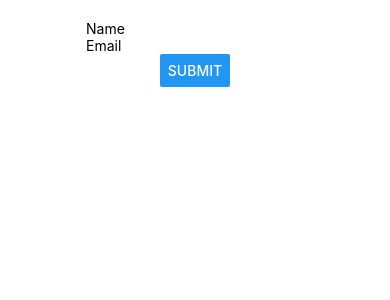
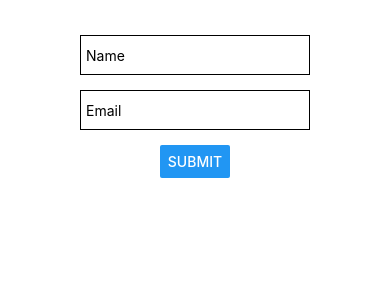
Before and after one commit to Gotmiku-2001/reactproject, a React Native app: screen / in a window 390 px wide. Shown: the top 300 px of the page. Built offline with nearby package versions, Linux system fonts and the light colour scheme.

Commit message:
20/07/2022

```diff
--- a/components/UserNameandPassword.js
+++ b/components/UserNameandPassword.js
@@ -29,17 +29,18 @@ const UsernamePassword = () => {
       <TextInput
       value={Name}
       onChangeText = {(Name)=>{setName(Name)}}
-      style={styles.TextInput}
+      style={styles.TextInputStyle}
       placeholder='Name'
       />
       <TextInput
       value={Email}
       onChangeText = {(Email)=>{setEmail(Email)}}
-      style={styles.TextInput}
+      style={styles.TextInputStyle}
       placeholder='Email'
       />
-
-      <Button onPress={checkTexInput} title = 'Submit' />
+    <View style={{marginTop: 15}}>
+       <Button onPress={checkTexInput} title = 'Submit' />
+    </View>
     </View>
   )
 }
```
